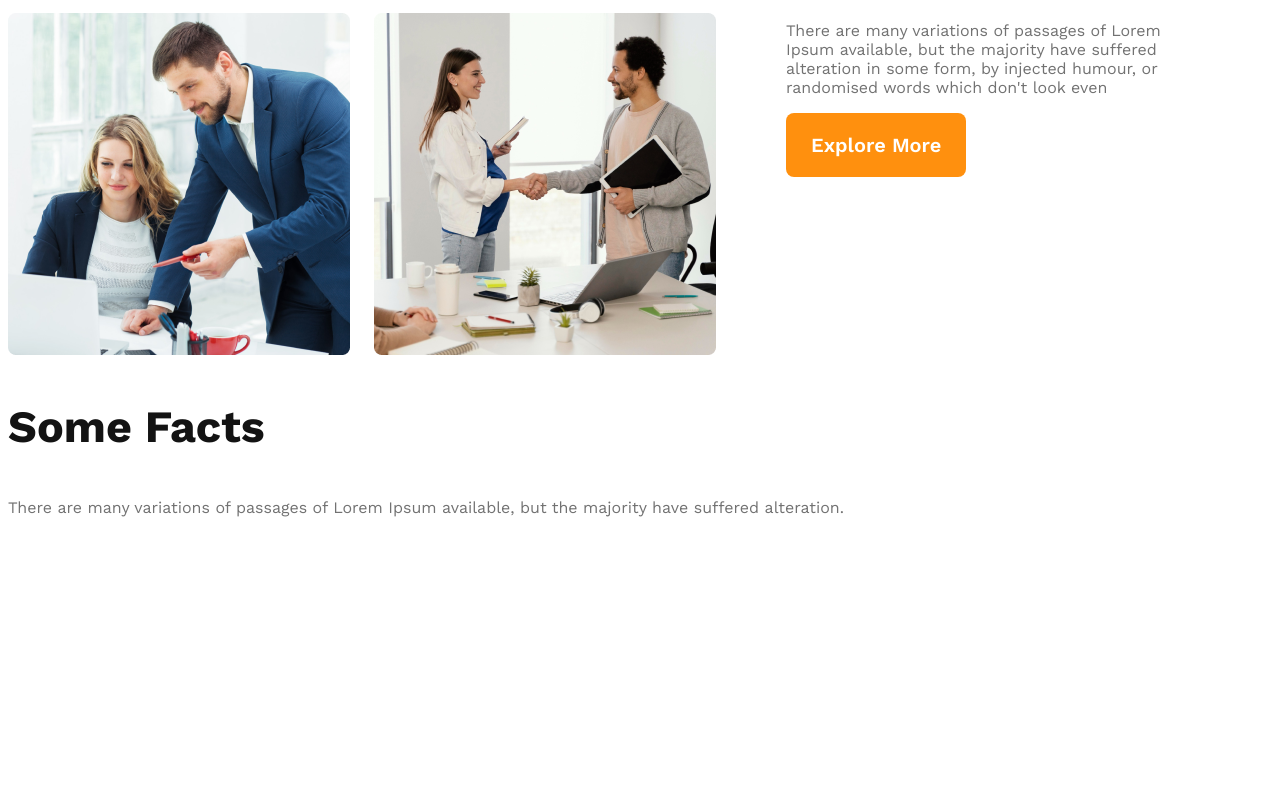
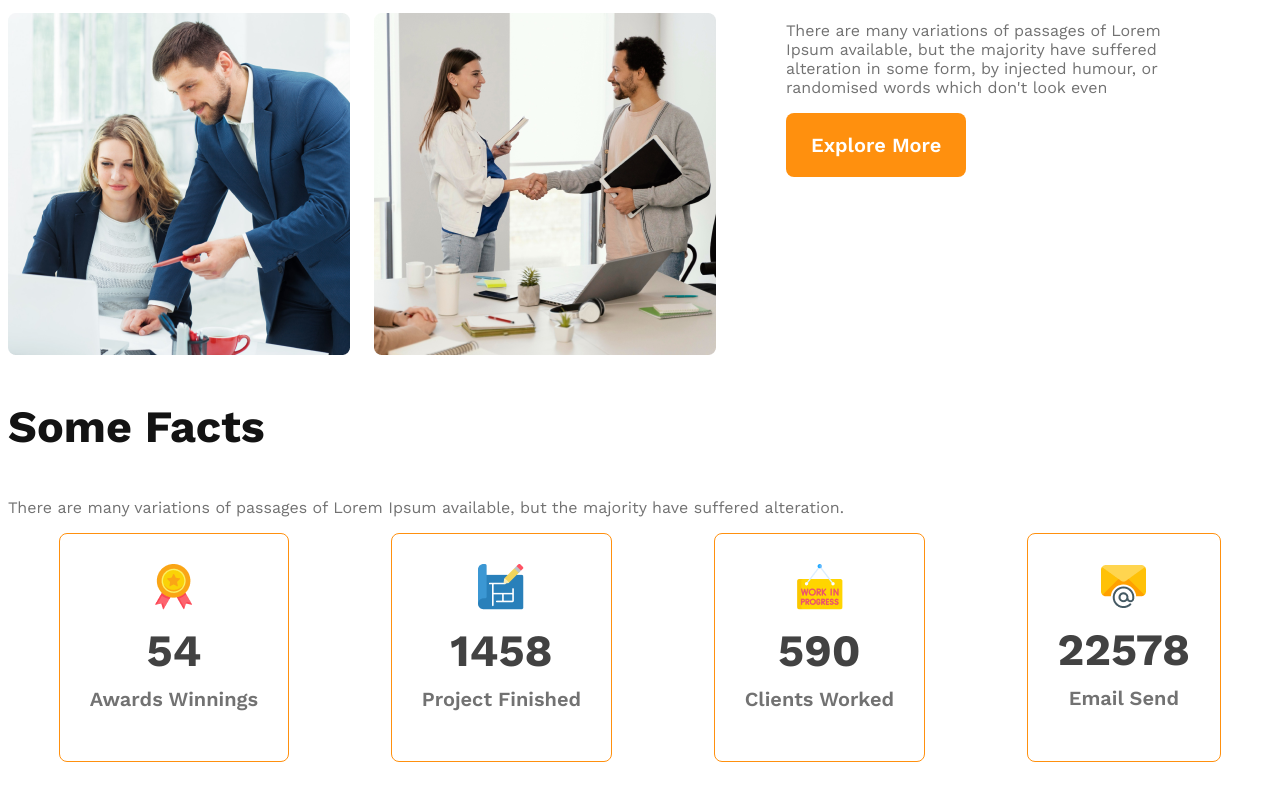
Before and after one commit to Jahirul83/Architects-Website, a plain HTML site: page index.html in a window 1280 px wide. Shown: the part 1434-2234 px from the top of the page. Before the commit the page ends 2021 px from the top, so only its background shows below. Drawn offline with nearby package versions, Linux system fonts and the light colour scheme.

Commit message:
facts cards added

```diff
--- a/index.html
+++ b/index.html
@@ -70,6 +70,29 @@
             <p class="text-light-gray">
                 There are many variations of passages of Lorem Ipsum available, but the majority have suffered alteration.
             </p>
+            <div class="facts-cards">
+                <!-- .card*4>h3.card-stats+p.card-title.text-light-gray -->
+                <div class="card">
+                    <img src="images/icons/ribon.png" alt="">
+                    <h3 class="card-stats">54</h3>
+                    <p class="card-title text-light-gray">Awards Winnings</p>
+                </div>
+                <div class="card">
+                    <img src="images/icons/projects.png" alt="">
+                    <h3 class="card-stats">1458</h3>
+                    <p class="card-title text-light-gray">Project Finished</p>
+                </div>
+                <div class="card">
+                    <img src="images/icons/customers.png" alt="">
+                    <h3 class="card-stats">590</h3>
+                    <p class="card-title text-light-gray">Clients Worked</p>
+                </div>
+                <div class="card">
+                    <img src="images/icons/email.png" alt="">
+                    <h3 class="card-stats">22578</h3>
+                    <p class="card-title text-light-gray">Email Send</p>
+                </div>
+            </div>
 
         </section>
 
--- a/styles/architect.css
+++ b/styles/architect.css
@@ -7,14 +7,17 @@
     font-family: 'Open Sans', sans-serif;
     font-family: 'Work Sans', sans-serif;
 }
+
 .text-light-gray {
     color: #727272;
 }
+
 .section-title {
     font-size: 2.8rem;
     font-weight: 700;
     color: #131313;
 }
+
 .btn-primary {
     border-radius: 8px;
     background: #FF900E;
@@ -118,6 +121,33 @@ main {
 
 }
 
+/* facts styles */
+
+.facts-cards{
+    display: flex;
+    justify-content: space-around;
+}
+.facts-cards .card-title{
+    font-weight: 600;
+    font-size: 1.25rem;
+    margin-top: 5px;
+}
+.facts-cards .card {
+    border-radius: 8px;
+    border: 1px solid #FF900E;
+    text-align: center;
+    padding: 30px;
+}
+.facts-cards .card-stats{
+    font-size: 2.8rem;
+    color: #424242;
+    margin: 10px 0px;
+}
+
+
+
+
+
 /* responsive styles */
 /* small devices */
 @media screen and (max-width:576px) {
@@ -126,13 +156,14 @@ main {
     }
 
     nav,
-    .teams-container
-    {
+    .teams-container {
         flex-direction: column;
     }
-    .teams-img{
+
+    .teams-img {
         grid-template-columns: 1fr;
     }
+
     .teams-content {
         padding-left: 20px;
         padding-right: 20px;
@@ -147,8 +178,7 @@ main {
     }
 
     nav,
-    .teams-container
-    {
+    .teams-container {
         flex-direction: column;
     }
 
```
